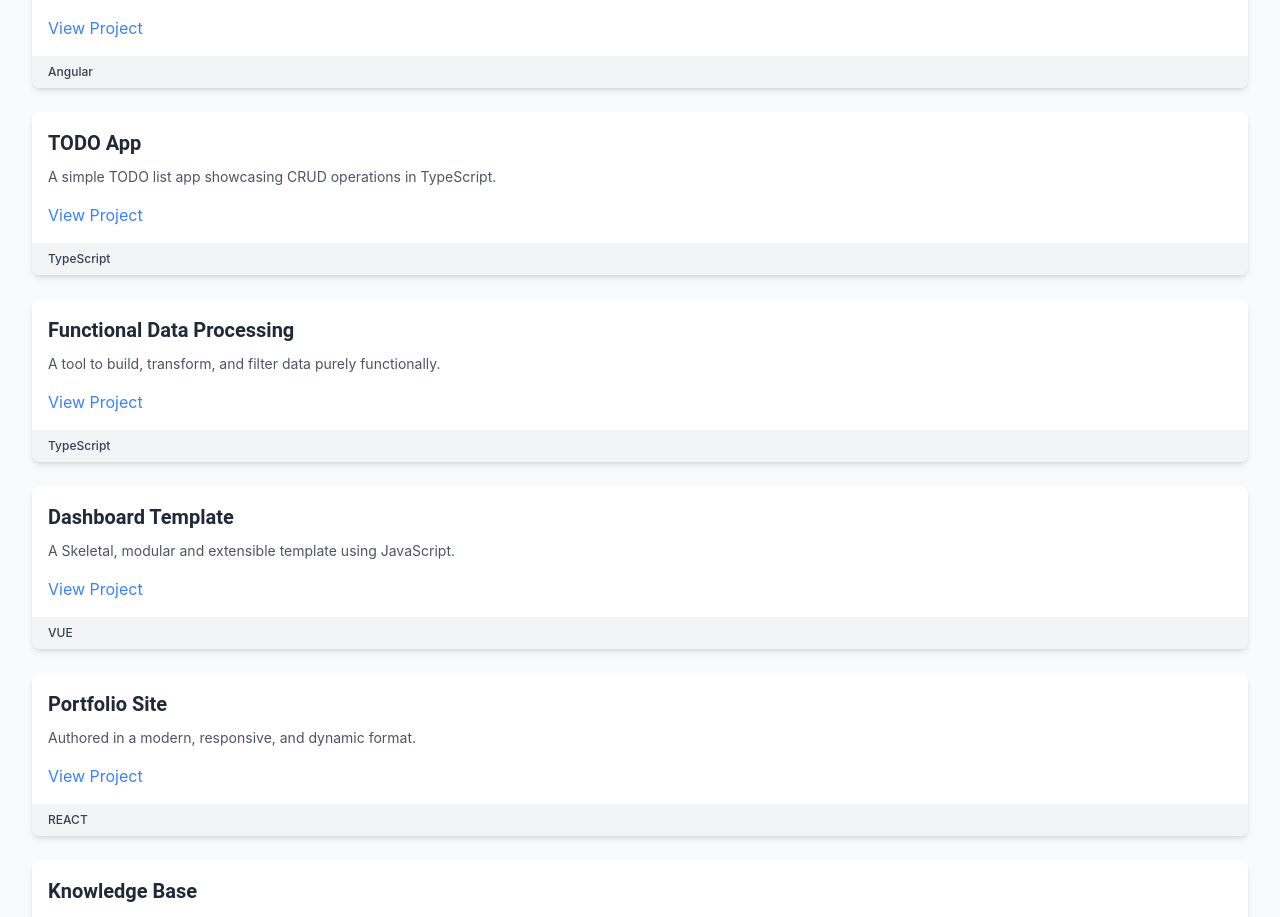
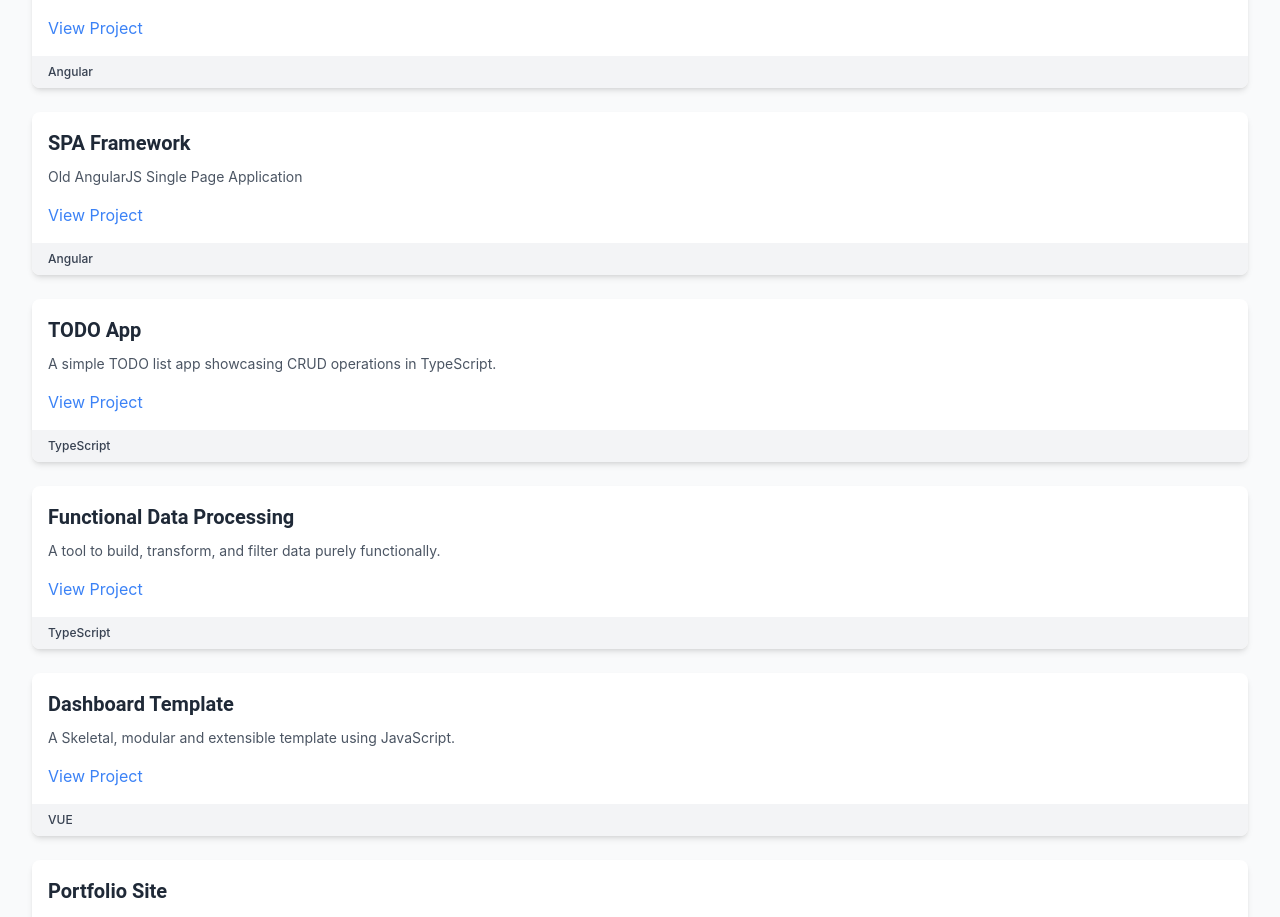
Before and after one commit to ddeloy/portfolio, a React (Vite) app: page /#/projects in a window 1280 px wide. Shown: the part 1041-1958 px from the top of the page. Built offline with nearby package versions, Linux system fonts and the light colour scheme.

Commit message:
Update GitHub repos page

```diff
--- a/src/pages/GitHubRepos.tsx
+++ b/src/pages/GitHubRepos.tsx
@@ -12,7 +12,7 @@ const GitHubRepos = () => {
     const [loading, setLoading] = useState(true);
 
     // List of repositories to fetch
-    const repoNames = useMemo(() => ['d-trade', 'portfolio'], []); // Adjust repo names as needed
+    const repoNames = useMemo(() => ['analytic', 'angular-dashboard-framework','d-trade', 'global-qa', 'itn-md-library', 'npm-seed','portfolio'], []); // Adjust repo names as needed
 
     useEffect(() => {
         const fetchRepoByName = async (repoName: string): Promise<Repo | null> => {
@@ -56,7 +56,7 @@ const GitHubRepos = () => {
 
     return (
         <div className="p-4 space-x-2">
-            <h1 className="text-2xl font-bold mb-3">Fetching a few of my most current GitHub Repos</h1>
+            <h1 className="text-2xl font-bold mb-3">Fetching several public GitHub Repos</h1>
             <ul className="list-disc space-y-2">
                 {repos.map((repo) => (
                     <li key={repo.id}>
--- a/src/pages/Projects.tsx
+++ b/src/pages/Projects.tsx
@@ -20,6 +20,12 @@ const Projects = () => {
             title: "Hacker News PWA",
             description: "Progressive Web App built with Angular CLI, RxJS, and Webpack.",
             link: "https://ddeloy.com/progressive-angular-dist-4/#/newest/1",
+            category: "Angular",
+        },
+        {
+            title: "SPA Framework",
+            description: "Old AngularJS Single Page Application",
+            link: "https://ddeloy.com/angular-spa-framework",
             category: "Angular",
         },
         {
```
